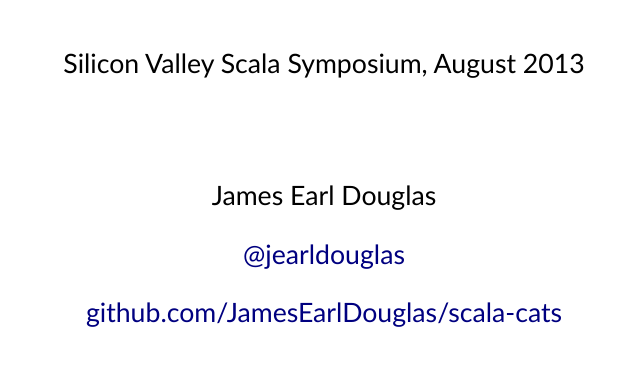
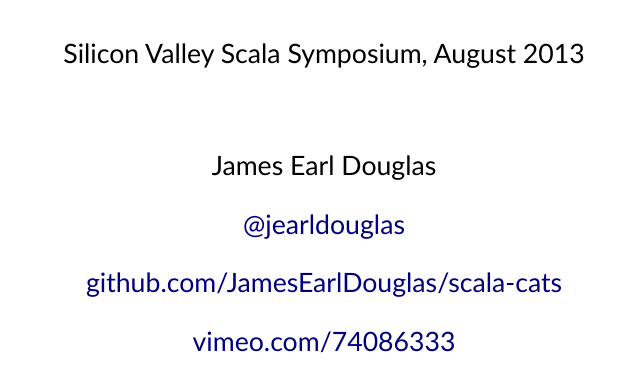
Before and after one commit to edwardt/scala-cats, a plain HTML site: page svss-2013/index.html in a window 1280 px wide. Shown: the part 193-584 px from the top of the page, without its empty margins (316-956 px from the left). Drawn offline with Linux system fonts and the light colour scheme.

Commit message:
add link to screen recording

```diff
--- a/svss-2013/index.html
+++ b/svss-2013/index.html
@@ -8,8 +8,8 @@
   div.toolbar { visibility: hidden; }
   div.cover { text-align: center; margin-top: 10%; }
   div.cover h1 { margin-right: 0px; }
-  p.location { margin-top: 50px; }
-  p.author { margin-top: 100px; }
+  p.location { margin-top: 40px; }
+  p.author { margin-top: 80px; }
 </style>
 <script type="text/javascript">
   w3c_slidy.want_toolbar = false;
@@ -28,6 +28,7 @@
 
 <p><a href="https://github.com/JamesEarlDouglas/scala-cats#hands-on-category-theory">github.com/JamesEarlDouglas/scala-cats</a></p>
 
+<p><a href="https://vimeo.com/74086333">vimeo.com/74086333</a></p>
 </div>
 
 </body>
```
